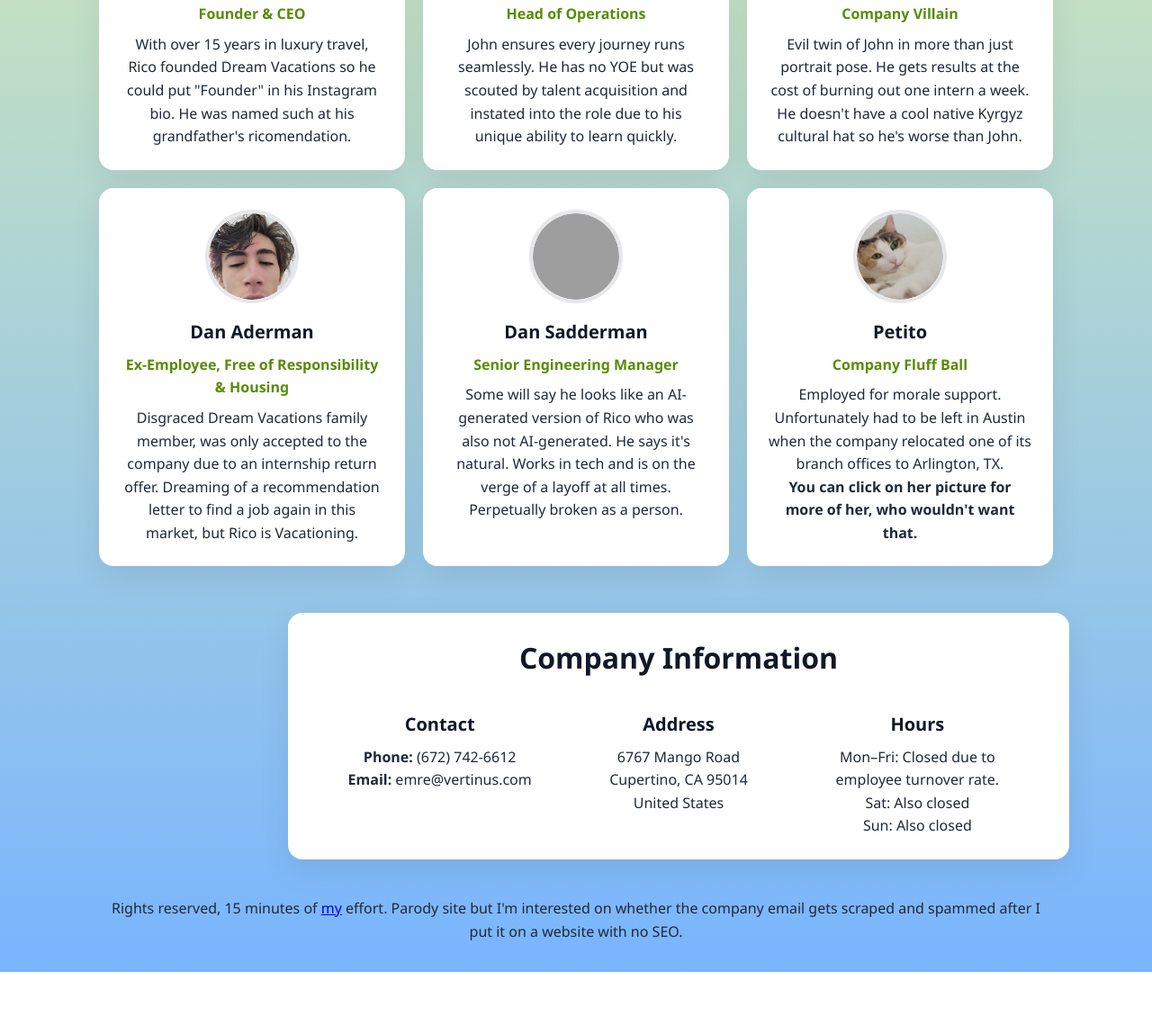
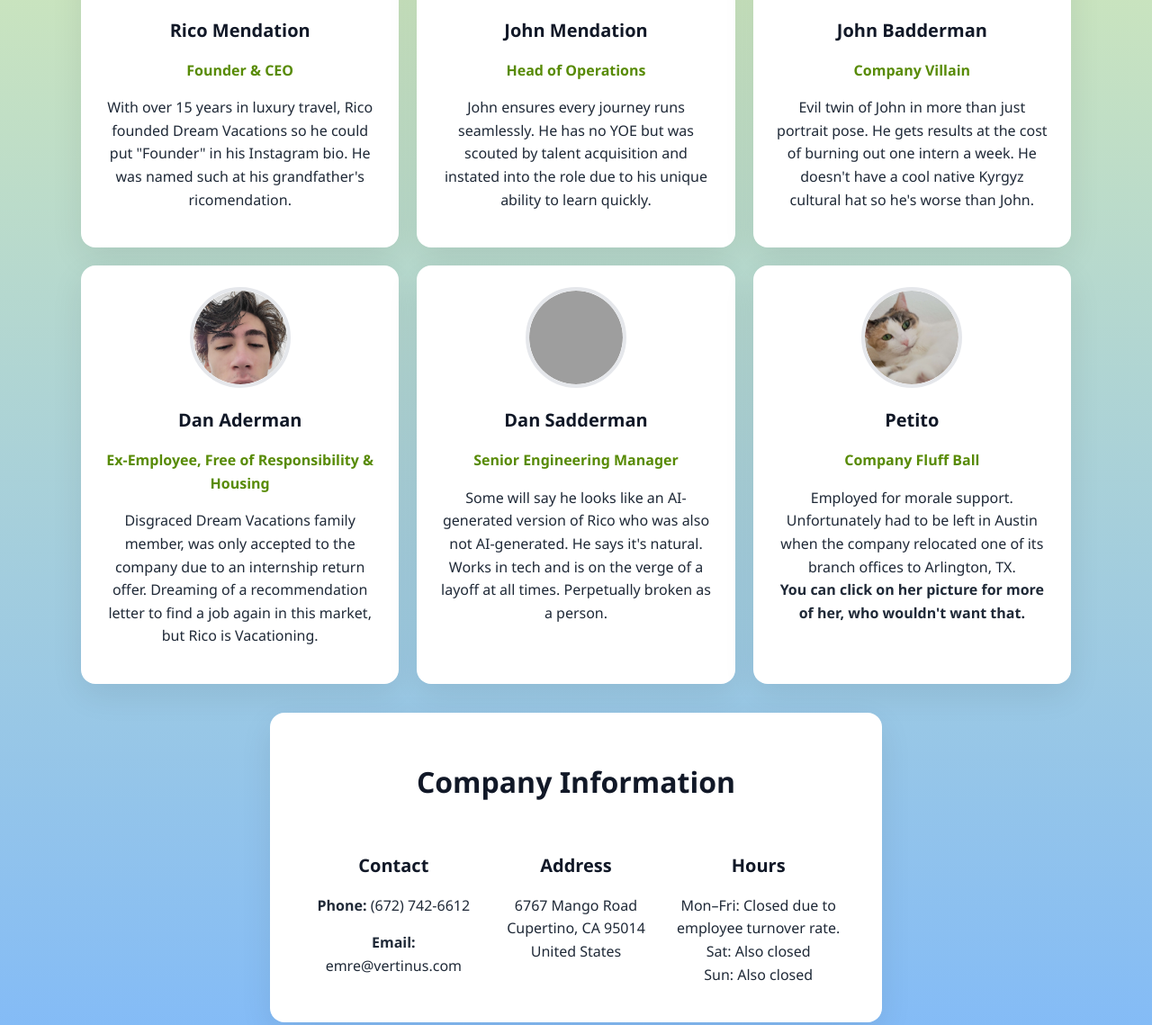
Before and after one commit to qThemonia/vacationDenials, a plain HTML site: page index.html in a window 1280 px wide. Shown: the part 781-1920 px from the top of the page at 90% size. Before the commit the page ends 1861 px from the top, so only its background shows below. Drawn offline with Linux system fonts and the light colour scheme; grey boxes are pictures that could not be loaded.

Commit message:
Mobile display fix

```diff
--- a/styles.css
+++ b/styles.css
@@ -1,9 +1,3 @@
-* {
-  margin: 0;
-  padding: 0;
-  box-sizing: border-box;
-}
-
 html {
   scroll-behavior: smooth;
 }
@@ -218,15 +212,15 @@ h3 {
 
 #company{
     position: relative;
-    left: 25%;
-    display: inline-block;
+    width:50%;
+    margin: auto;
+    display: block;
   background: #ffffff;
   padding: 1.5rem;
   border-radius: 16px;
   text-align: center;
   box-shadow: 0 12px 36px rgba(0, 0, 0, 0.08);
   transition: transform 0.2s ease, box-shadow 0.2s ease;
-  transform: translateY(20px);
   margin-bottom: 30px;
 }
 .company .company-grid {
```
